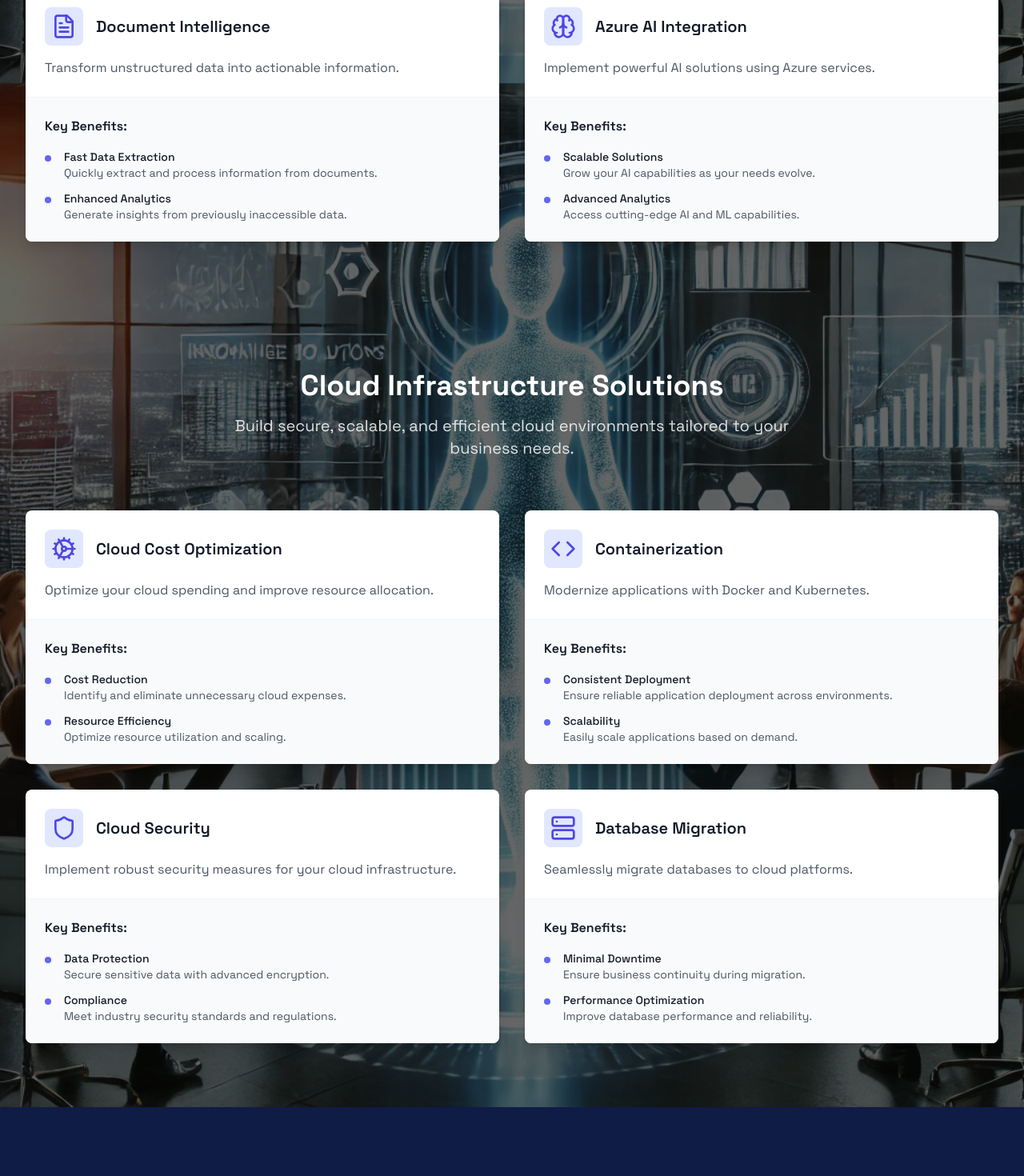
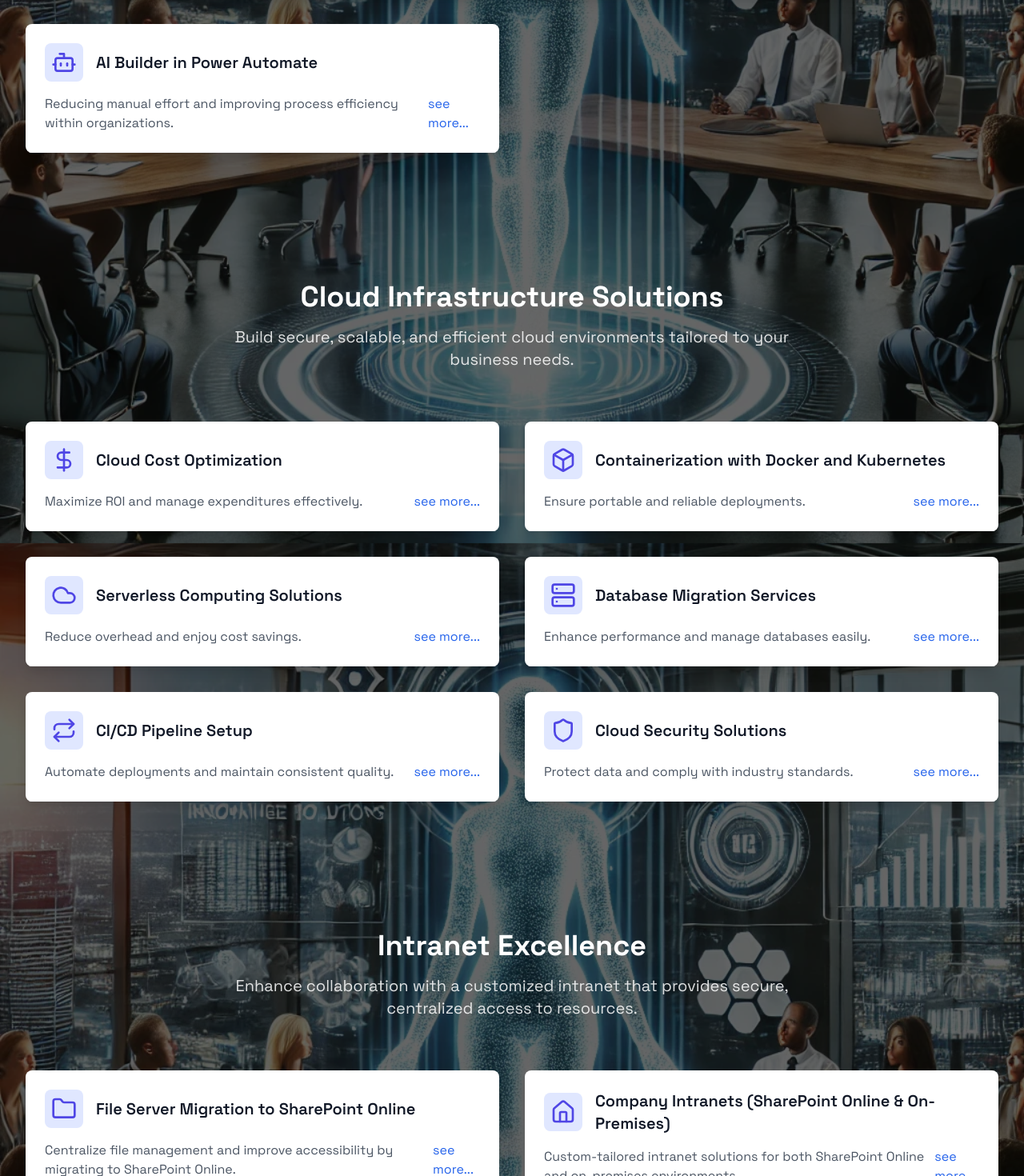
Before and after one commit to Mirza2018/logicgenx, a Next.js app: page /our-solutions in a window 1280 px wide. Shown: the part 1020-2490 px from the top of the page at 80% size. Built offline with nearby package versions, Linux system fonts and the light colour scheme.

Commit message:
our solution page done

```diff
--- a/src/components/bolt/Solutions/SolutionCard.jsx
+++ b/src/components/bolt/Solutions/SolutionCard.jsx
@@ -1,10 +1,15 @@
-import React from 'react';
+"use client"
+import React, { useState } from 'react';
 import { motion } from 'framer-motion';
 
 
 
 
+
 export default function SolutionCard({ title, description, icon: Icon, benefits, index }) {
+  const [isOpen,setIsOpen]=useState(false)
+
+
   return (
     <div
       initial={{ opacity: 0, y: 20 }}
@@ -20,10 +25,25 @@ export default function SolutionCard({ title, description, icon: Icon, benefits,
           </div>
           <h3 className="ml-4 text-xl font-semibold text-gray-900">{title}</h3>
         </div>
+
+        <div className='flex justify-between'>
+
         <p className="text-gray-600">{description}</p>
+{ isOpen ?
+        <p onClick={()=>{setIsOpen(!isOpen)}} className='text-blue-600 cursor-pointer hover:text-blue-900'>see less...</p>
+        :
+
+        <p onClick={()=>{setIsOpen(!isOpen)}} className='text-blue-600 cursor-pointer hover:text-blue-900'>see more...</p>
+}
+        </div>
+
+
       </div>
-      <div className="p-6 bg-gray-50">
+
+
+    { isOpen &&  <div className="p-6 bg-gray-50">
         <h4 className="font-semibold text-gray-900 mb-4">Key Benefits:</h4>
+
         <ul className="space-y-3">
           {benefits.map((benefit, idx) => (
             <li key={idx} className="flex items-start">
@@ -36,6 +56,8 @@ export default function SolutionCard({ title, description, icon: Icon, benefits,
           ))}
         </ul>
       </div>
+}
+
     </div>
   );
 }
--- a/src/components/bolt/Solutions1.jsx
+++ b/src/components/bolt/Solutions1.jsx
@@ -1,4 +1,4 @@
-import { Bot, Brain, Code, Cog, Database, FileText, Server, Shield } from 'lucide-react';
+import { AirVent, Bot, BotIcon, Brain, Code, Cog, Database, FileText, Server, Shield,DollarSign,Box,Cloud  ,Repeat,Folder , Home , Zap,RefreshCw , Monitor   } from 'lucide-react';
 import Link from 'next/link';
 import SolutionSection from './Solutions/SolutionSection';
 
@@ -35,7 +35,7 @@ const aiSolutions = [
     ]
   },
   {
-    title: 'Document Intelligence',
+    title: 'Document Intelligence, Text Extraction, OCR',
     description: 'Transform unstructured data into actionable information.',
     icon: <FileText className="h-8 w-8 text-indigo-600" />,
     benefits: [
@@ -50,84 +50,228 @@ const aiSolutions = [
     ]
   },
   {
-    title: 'Azure AI Integration',
+    title: 'Azure Search',
     description: 'Implement powerful AI solutions using Azure services.',
     icon: <Brain className="h-8 w-8 text-indigo-600" />,
     benefits: [
       {
         title: 'Scalable Solutions',
-        description: 'Grow your AI capabilities as your needs evolve.'
+        description: 'Improve information access and decision-making accuracy.'
       },
       {
         title: 'Advanced Analytics',
         description: 'Access cutting-edge AI and ML capabilities.'
       }
     ]
+  },
+  {
+    title: 'AI Builder in Power Automate',
+    description: 'Reducing manual effort and improving process efficiency within organizations.',
+    icon: <BotIcon className="h-8 w-8 text-indigo-600" />,
+    benefits: [
+      {
+        title: 'Increased Efficiency',
+        description: 'AI Builder automates routine tasks, allowing staff to focus on more complex and strategic work.'
+      },
+      {
+        title: 'Error Reduction',
+        description: 'By minimizing human intervention in data entry and processing, AI Builder reduces the likelihood of errors.'
+      }
+    ]
   }
 ];
-
 const cloudSolutions = [
       {
-    title: 'Cloud Cost Optimization',
-    description: 'Optimize your cloud spending and improve resource allocation.',
-    icon: <Cog className="h-8 w-8 text-indigo-600" />,
+        title: "Cloud Cost Optimization",
+        description: "Maximize ROI and manage expenditures effectively.",
+        icon: <DollarSign  className="h-8 w-8 text-indigo-600" />,
         benefits: [
           {
-        title: 'Cost Reduction',
-        description: 'Identify and eliminate unnecessary cloud expenses.'
+            title: "Cost Savings",
+            description: "Reduce unnecessary expenses with efficient resource allocation."
           },
           {
-        title: 'Resource Efficiency',
-        description: 'Optimize resource utilization and scaling.'
+            title: "Improved Budget Management",
+            description: "Gain transparency and control over your cloud spending."
           }
         ]
       },
       {
-    title: 'Containerization',
-    description: 'Modernize applications with Docker and Kubernetes.',
-    icon: <Code className="h-8 w-8 text-indigo-600" />,
+        title: "Containerization with Docker and Kubernetes",
+        description: "Ensure portable and reliable deployments.",
+        icon: <Box  className="h-8 w-8 text-indigo-600" />,
         benefits: [
           {
-        title: 'Consistent Deployment',
-        description: 'Ensure reliable application deployment across environments.'
+            title: "Portability",
+            description: "Easily move applications across different environments."
           },
           {
-        title: 'Scalability',
-        description: 'Easily scale applications based on demand.'
+            title: "Efficient Scaling",
+            description: "Scale applications quickly to meet demand with minimal effort."
           }
         ]
       },
       {
-    title: 'Cloud Security',
-    description: 'Implement robust security measures for your cloud infrastructure.',
-    icon: <Shield className="h-8 w-8 text-indigo-600" />,
+        title: "Serverless Computing Solutions",
+        description: "Reduce overhead and enjoy cost savings.",
+        icon: <Cloud  className="h-8 w-8 text-indigo-600" />,
         benefits: [
           {
-        title: 'Data Protection',
-        description: 'Secure sensitive data with advanced encryption.'
+            title: "Lower Infrastructure Costs",
+            description: "Pay only for what you use, eliminating unnecessary spending."
           },
           {
-        title: 'Compliance',
-        description: 'Meet industry security standards and regulations.'
+            title: "Faster Time to Market",
+            description: "Deploy applications quickly without worrying about server management."
           }
         ]
       },
       {
-    title: 'Database Migration',
-    description: 'Seamlessly migrate databases to cloud platforms.',
-    icon: <Server className="h-8 w-8 text-indigo-600" />,
+        title: "Database Migration Services",
+        description: "Enhance performance and manage databases easily.",
+        icon: <Server  className="h-8 w-8 text-indigo-600" />,
         benefits: [
           {
-        title: 'Minimal Downtime',
-        description: 'Ensure business continuity during migration.'
+            title: "Minimal Downtime",
+            description: "Ensure business continuity during migration."
           },
           {
-        title: 'Performance Optimization',
-        description: 'Improve database performance and reliability.'
+            title: "Performance Optimization",
+            description: "Improve database performance and reliability."
+          }
+        ]
+      },
+      {
+        title: "CI/CD Pipeline Setup",
+        description: "Automate deployments and maintain consistent quality.",
+        icon: <Repeat  className="h-8 w-8 text-indigo-600" />,
+        benefits: [
+          {
+            title: "Faster Releases",
+            description: "Automate the software release process for quick and reliable updates."
+          },
+          {
+            title: "Consistent Quality",
+            description: "Ensure consistent code quality with automated testing and integration."
+          }
+        ]
+      },
+      {
+        title: "Cloud Security Solutions",
+        description: "Protect data and comply with industry standards.",
+        icon: <Shield  className="h-8 w-8 text-indigo-600" />,
+        benefits: [
+          {
+            title: "Data Protection",
+            description: "Secure sensitive data with encryption and strict access controls."
+          },
+          {
+            title: "Regulatory Compliance",
+            description: "Meet industry standards and compliance requirements effortlessly."
           }
         ]
       }
 ];
+const excellence=[
+  {
+      title: "File Server Migration to SharePoint Online",
+      description: "Centralize file management and improve accessibility by migrating to SharePoint Online.",
+      icon: <Folder className="h-8 w-8 text-indigo-600" />,
+      "benefits": [
+        {
+          title: "Centralized Management",
+          description: "Simplify and centralize file management across the organization."
+        },
+        {
+          title: "Improved Collaboration",
+          description: "Enhance team collaboration with easier access to shared resources."
+        }
+      ]
+    },
+    {
+      title: "Company Intranets (SharePoint Online & On-Premises)",
+      description: "Custom-tailored intranet solutions for both SharePoint Online and on-premises environments.",
+      icon: <Home className="h-8 w-8 text-indigo-600" />,
+      "benefits": [
+        {
+          title: "Tailored Intranet",
+          description: "Provide a customized intranet experience tailored to specific departmental needs."
+        },
+        {
+          title: "Enhanced Communication",
+          description: "Facilitate effective communication with hub sites and personalized departmental pages."
+        }
+      ]
+    },
+   {
+      title: "Custom SPFx Development",
+      description: "Enhance functionality and user experience with custom-built SharePoint web parts.",
+      icon: <Code className="h-8 w-8 text-indigo-600" />,
+      "benefits": [
+        {
+          title: "Custom Solutions",
+          description: "Develop tailored web parts to meet unique business requirements."
+        },
+        {
+          title: "Improved User Experience",
+          description: "Boost user productivity with specialized tools integrated directly into SharePoint."
+        }
+      ]
+    }
+  ]
+  const power=[
+    {
+      title: "Power Platform Solutions",
+      description: "Optimize processes and enhance productivity using PowerApps, Power Automate, Power BI, Power Pages, and Dataverse.",
+      icon: <Zap className="h-8 w-8 text-indigo-600" />,
+      benefits: [
+        {
+          title: "Process Automation",
+          description: "Automate repetitive tasks to increase efficiency and reduce manual effort."
+        },
+        {
+          title: "Custom Business Apps",
+          description: "Create tailored applications to solve specific business challenges without extensive coding."
+        }
+      ]
+    }
+  ]
+  const work=[
+ {
+        title: "K2 and Nintex Workflow Automation",
+        description: "Automate workflows and reduce manual processes using K2 and Nintex to improve efficiency.",
+        icon: <RefreshCw className="h-8 w-8 text-indigo-600" />,
+        benefits: [
+          {
+            title: "Task Simplification",
+            description: "Reduce complexity by automating repetitive and time-consuming tasks."
+          },
+          {
+            title: "Increased Productivity",
+            description: "Free up team members to focus on strategic, high-impact activities."
+          }
+        ]
+      }
+  ]
+
+  const rpa=[
+{
+        title: "RPA Desktop Flows",
+        description: "Automate repetitive desktop tasks using Robotic Process Automation (RPA) to enhance productivity.",
+        icon: <Monitor className="h-8 w-8 text-indigo-600" />,
+        benefits: [
+          {
+            title: "Free Up Capacity",
+            description: "Automate routine tasks, allowing your team to focus on high-value activities."
+          },
+          {
+            title: "Error Reduction",
+            description: "Minimize manual errors to improve overall process reliability and efficiency."
+          }
+        ]
+      }
+
+  ]
 
 export default function Solutions1() {
   return (
@@ -150,7 +294,15 @@ export default function Solutions1() {
             initial={{ opacity: 0, y: 20 }}
             animate={{ opacity: 1, y: 0 }}
             transition={{ duration: 0.8, delay: 0.2 }}
-            className="text-xl text-gray-200 max-w-3xl mx-auto"
+            className="text-2xl text-gray-200 max-w-5xl mx-auto h-14"
+          >
+            Intelligent, Scalable, and Future-Ready Solutions for Your Business Needs
+          </p>
+          <p
+            initial={{ opacity: 0, y: 20 }}
+            animate={{ opacity: 1, y: 0 }}
+            transition={{ duration: 0.8, delay: 0.2 }}
+            className="text-lg text-gray-200 max-w-3xl mx-auto "
           >
             Explore our comprehensive range of AI, Cloud, and Data Analytics solutions tailored to empower your business with the latest technology.
           </p>
@@ -170,6 +322,38 @@ export default function Solutions1() {
         description="Build secure, scalable, and efficient cloud environments tailored to your business needs."
         solutions={cloudSolutions}
       />
+
+
+      <SolutionSection
+        id="Excellence"
+        title="Intranet Excellence"
+        description="Enhance collaboration with a customized intranet that provides secure, centralized access to resources."
+        solutions={excellence}
+      />
+
+      <SolutionSection
+        id="Power"
+        title="Power Platform Mastery"
+        description="Empower your team with low-code tools for automation and insights."
+        solutions={power}
+      />
+
+
+      <SolutionSection
+        id="work"
+        title="Workflow Automation"
+        description="Streamline operations with automated workflows that enhance efficiency and accuracy."
+        solutions={work}
+      />
+      <SolutionSection
+        id="rpa"
+        title="RPA Desktop Flows"
+        description=" Automate repetitive desktop tasks for improved accuracy and efficiency."
+        solutions={rpa}
+      />
+
+
+
       </div>
 
 
```
Lines whose indentation alone changed are shown as unchanged.
